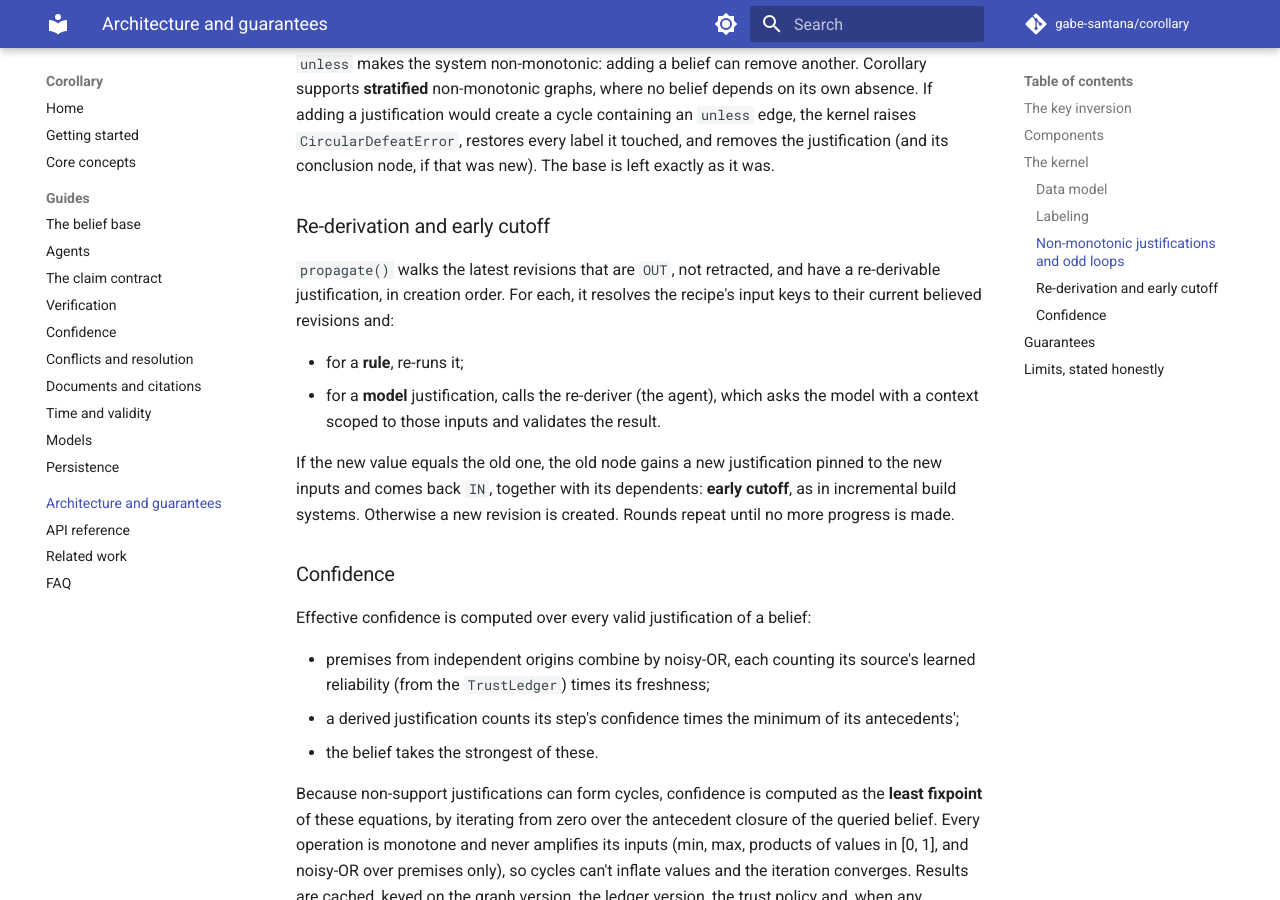
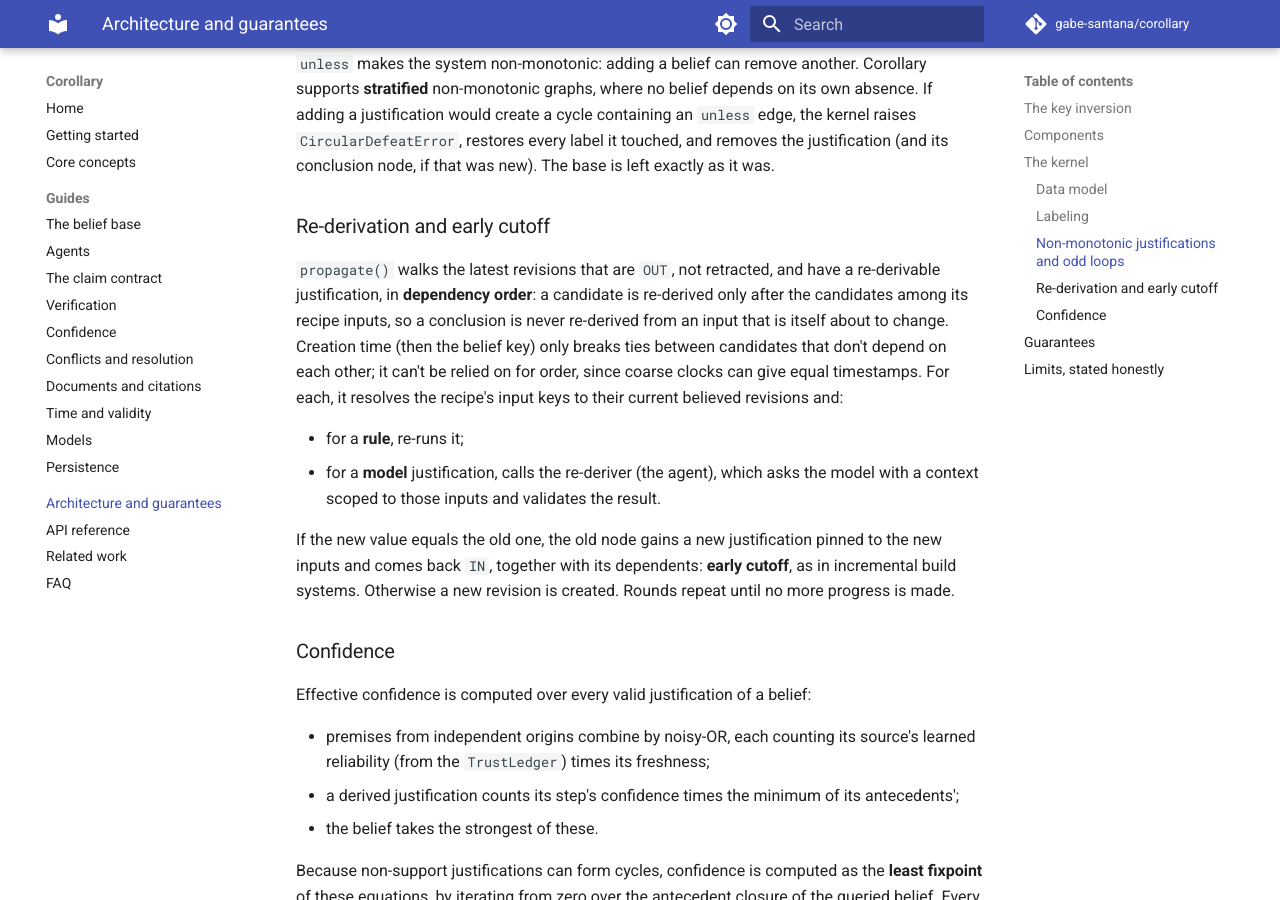
Before and after one commit to 1cbyc/corollary, an MkDocs documentation site: the page built from docs/architecture.md, in a window 1280 px wide and 900 px high, scrolled down 2144 px. Built offline with MkDocs 1.6.1 and Material for MkDocs 9.7.7, drawn with Linux system fonts in a browser that asks for light colours; comment, search, counter and statistics services are not loaded.

Commit message:
docs(architecture): re-derivation follows dependency order, not creation order
propagate() orders re-derivation candidates by their input dependencies
(Kahn's algorithm in _rederive_candidates, kernel.py:627); created_at and
the belief key are only tie-breaks. The old wording claimed creation order,
which was stale and misleading. Confirmed no other page in docs/ describes
the order as creation order; mkdocs build --strict passes.

```diff
--- a/docs/architecture.md
+++ b/docs/architecture.md
@@ -85,8 +85,11 @@ conclusion node, if that was new). The base is left exactly as it was.
 ### Re-derivation and early cutoff
 
 `propagate()` walks the latest revisions that are `OUT`, not retracted, and have a re-derivable
-justification, in creation order. For each, it resolves the recipe's input keys to their current
-believed revisions and:
+justification, in **dependency order**: a candidate is re-derived only after the candidates among its
+recipe inputs, so a conclusion is never re-derived from an input that is itself about to change.
+Creation time (then the belief key) only breaks ties between candidates that don't depend on each
+other; it can't be relied on for order, since coarse clocks can give equal timestamps. For each, it
+resolves the recipe's input keys to their current believed revisions and:
 
 - for a **rule**, re-runs it;
 - for a **model** justification, calls the re-deriver (the agent), which asks the model with a context
```
